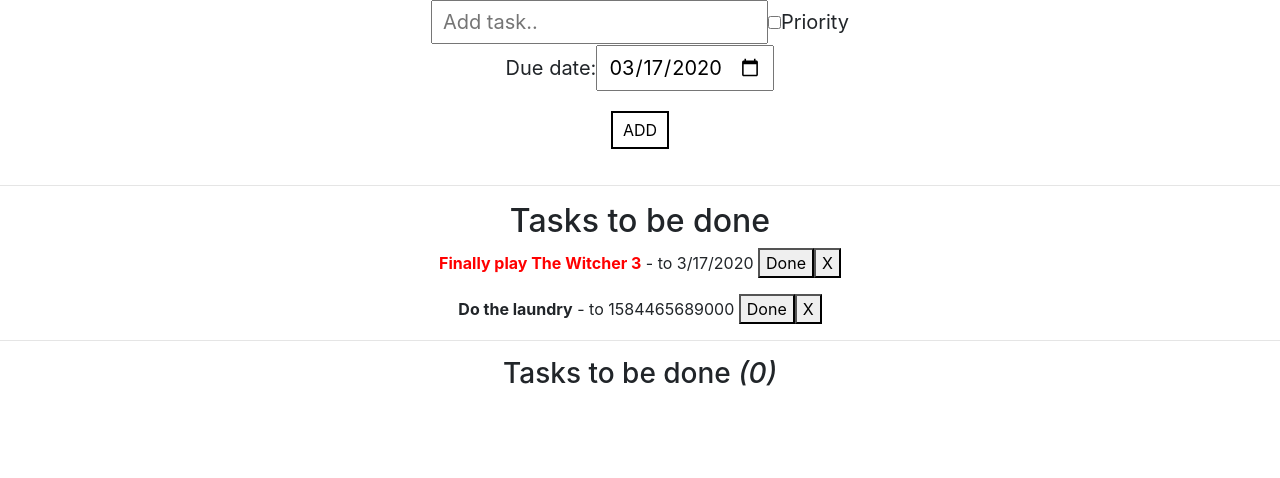
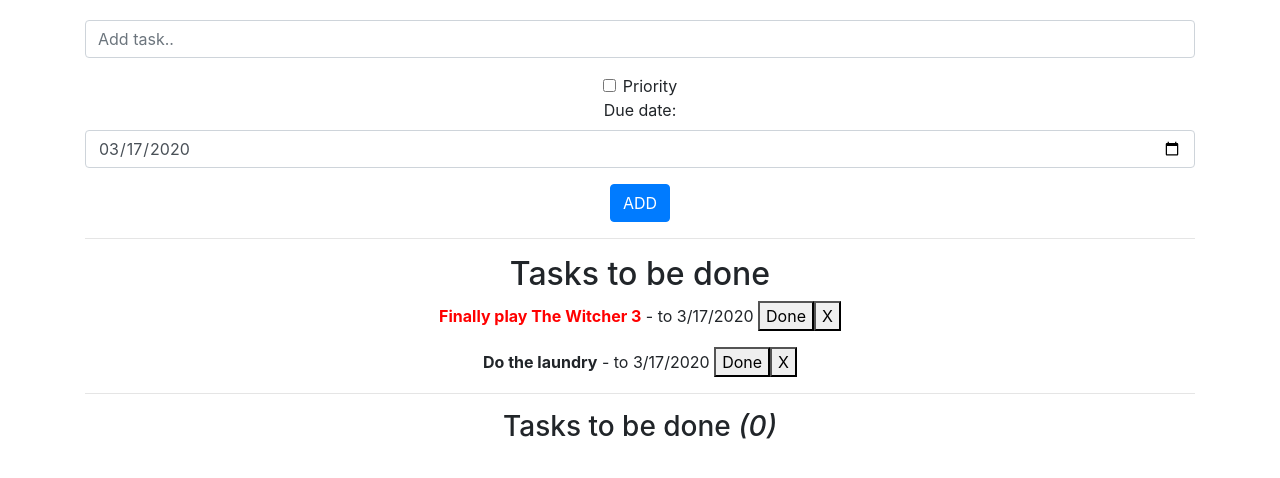
Before and after one commit to AniaSniadek/to-do-app, a React (Create React App) app: page / in a window 1280 px wide. Shown: the top 478 px of the page. Built offline with nearby package versions, Linux system fonts and the light colour scheme.

Commit message:
starting with bootstrap

```diff
--- a/src/components/AddTask.css
+++ b/src/components/AddTask.css
@@ -1,4 +1,4 @@
-input {
+/* input {
     margin: 10px;
     padding: 5px 10px;
     font-size: 20px;
@@ -15,4 +15,4 @@ input {
     background-color: white;
     margin: 20px;
     font-size: 16px;
-}
+} */
--- a/src/components/AddTask.js
+++ b/src/components/AddTask.js
@@ -51,19 +51,27 @@ class AddTask extends Component {
         maxDate = maxDate + '-12-31'
 
         return (
+           <React.Fragment>
             <div className='form'>
+            <div className="form-group">
                 <input
                 type="text"
                 placeholder="Add task.."
                 value={this.state.text}
-                onChange={this.handleTextChange} />
+                onChange={this.handleTextChange}
+                className="form-control" />
+            </div>
+            <div className="form-check">
                 <input
                 type="checkbox"
                 checked={this.state.checked}
                 id="important"
-                onChange={this.handleCheckboxChange} />
-                <label htmlFor="important">Priority</label>
-                <br />
+                onChange={this.handleCheckboxChange}
+                className="form-check-input"
+                />
+                <label htmlFor="important" className="form-check-label">Priority</label>
+            </div>
+            <div className="form-group">
                 <label htmlFor="date">Due date: </label>
                 <input
                 type="date"
@@ -71,11 +79,13 @@ class AddTask extends Component {
                 value={this.state.date}
                 min={this.minDate}
                 max={maxDate}
-                onChange={this.handleDateChange} />
-                <br />
-                <button onClick={this.handleClick}>ADD</button>
+                onChange={this.handleDateChange}
+                className="form-control" />
+            </div>
+                <button onClick={this.handleClick} type="submit" className="btn btn-primary">ADD</button>
                 <hr />
             </div>
+            </React.Fragment>
         );
     }
 }
--- a/src/components/App.css
+++ b/src/components/App.css
@@ -1,20 +1,3 @@
-.App {
-  text-align: center;
+.container {
+  margin-top: 20px;
 }
-
-@media (prefers-reduced-motion: no-preference) {
-  .App-logo {
-    animation: App-logo-spin infinite 20s linear;
-  }
-}
-
-.App-header {
-  background-color: #282c34;
-  min-height: 100vh;
-  display: flex;
-  flex-direction: column;
-  align-items: center;
-  justify-content: center;
-  font-size: calc(10px + 2vmin);
-  color: white;
-}
--- a/src/components/App.js
+++ b/src/components/App.js
@@ -17,7 +17,7 @@ class App extends Component {
       {
         id: 1,
         text: 'Do the laundry',
-        date: new Date().getTime(),
+        date: new Date().toLocaleDateString(),
         important: false,
         active: true,
         finishDate: null
@@ -65,9 +65,13 @@ class App extends Component {
 
   render() {
     return (
-      <div className="App">
-        <AddTask click={this.addTask} />
-        <TaskList tasks={this.state.tasks} delete={this.deleteTask} change={this.changeTaskStatus} />
+      <div className="container text-center">
+        <div className="row">
+          <div className="col-md-12">
+            <AddTask click={this.addTask} />
+            <TaskList tasks={this.state.tasks} delete={this.deleteTask} change={this.changeTaskStatus} />
+          </div>
+        </div>
       </div>
     );
   }
```
